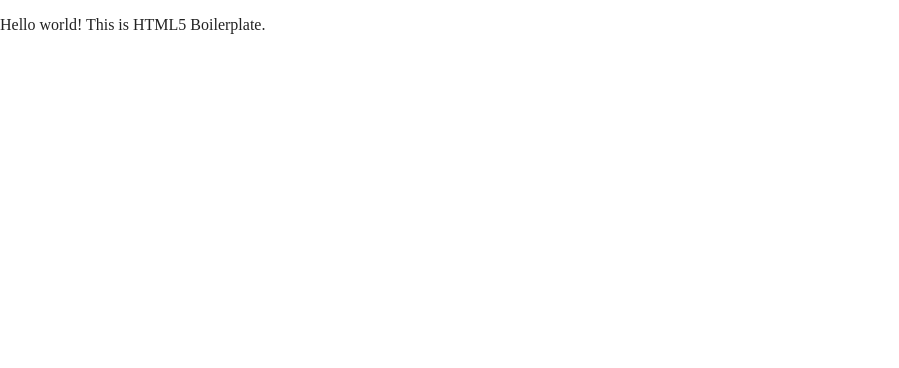
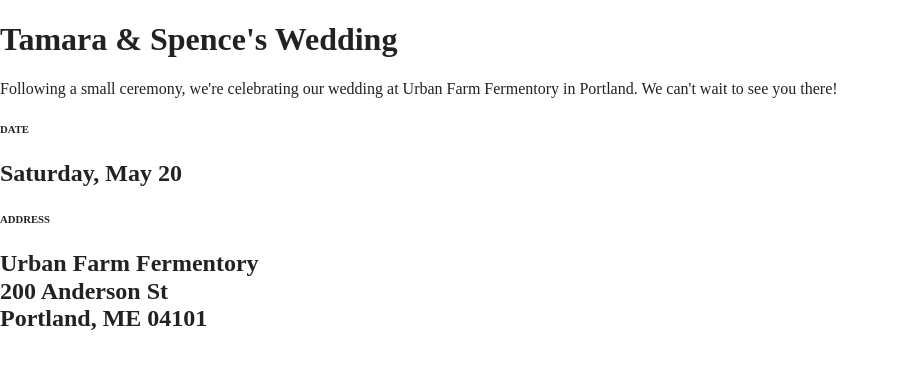
Before and after one commit to SpenceJMNelson/tamara-and-spence, a website built with Parcel: page index.html in a window 1280 px wide. Shown: the whole page, without its empty margins (0-899 px from the left). Built offline with nearby package versions, Linux system fonts and the light colour scheme.

Commit message:
basic info

```diff
--- a/index.html
+++ b/index.html
@@ -25,7 +25,18 @@
 <body>
 
   <!-- Add your site or application content here -->
-  <p>Hello world! This is HTML5 Boilerplate.</p>
+<h1>Tamara & Spence's Wedding</h1>
+
+
+<p>Following a small ceremony, we're celebrating our wedding at Urban Farm Fermentory in Portland. We can't wait to see you there!</p>
+
+<h6>DATE</h6>
+<h2>Saturday, May 20</h2>
+<h6>ADDRESS</h6>
+<h2>Urban Farm Fermentory<br/>
+200 Anderson St<br/>
+Portland, ME 04101</h2>
+
   <script src="js/vendor/modernizr-3.11.2.min.js"></script>
   <script src="js/plugins.js"></script>
   <script src="js/main.js"></script>
```
